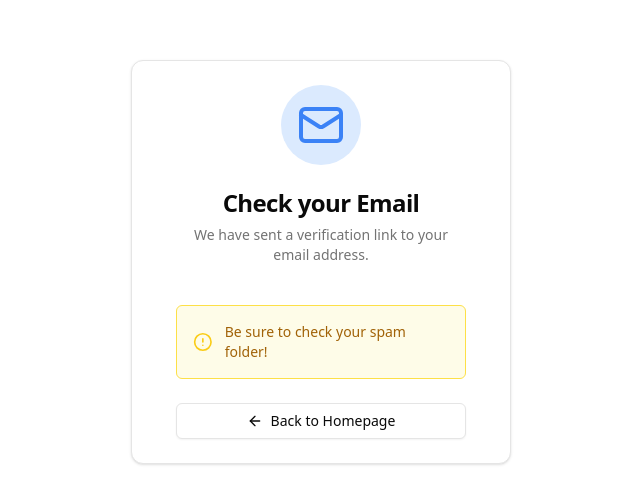
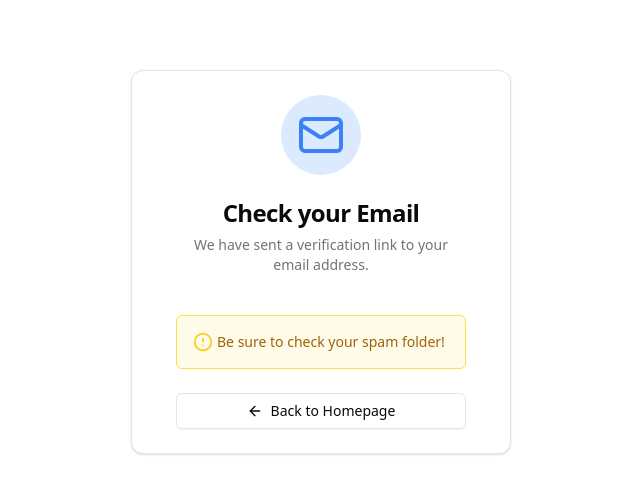
Before and after one commit to riyan047/invoicepro, a Next.js app: page /verify in a window 1280 px wide. Shown: the part 138-642 px from the top of the page, without its empty margins (319-959 px from the left). Built offline with nearby package versions, Linux system fonts and the light colour scheme.

Commit message:
margin fixes

```diff
--- a/app/components/submitButtons.tsx
+++ b/app/components/submitButtons.tsx
@@ -12,7 +12,7 @@ const SubmitButton = () => {
                     disabled
                     className="w-full"
                 >
-                    <Loader2 className=" size-4 mr-2
+                    <Loader2 className=" size-4
                     animate-spin" />Please wait...
                 </Button>)
                     :
--- a/app/verify/page.tsx
+++ b/app/verify/page.tsx
@@ -22,7 +22,7 @@ export default function Verify() {
                     <div className="mt-4 rounded-md bg-yellow-50 border border-yellow-300 p-4">
                         <div className="flex items-center">
                             <AlertCircle className="size-5 text-yellow-400" />
-                            <p className="text-sm font-medium text-yellow-700 ml-3">Be sure to check your spam folder!</p>
+                            <p className="text-sm font-medium text-yellow-700 ml-1">Be sure to check your spam folder!</p>
                         </div>
                     </div>
                 </CardContent>
```
